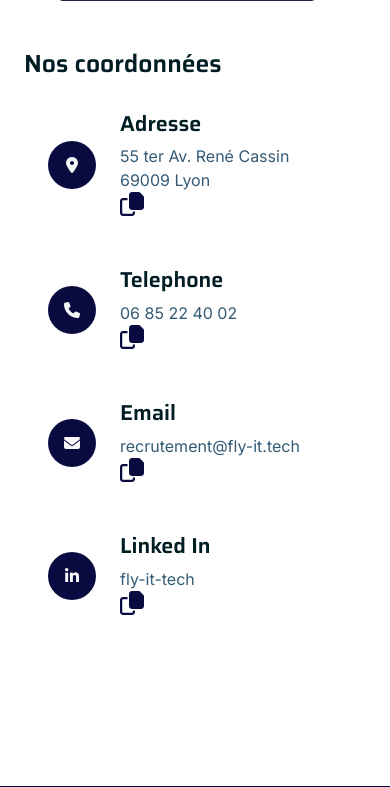
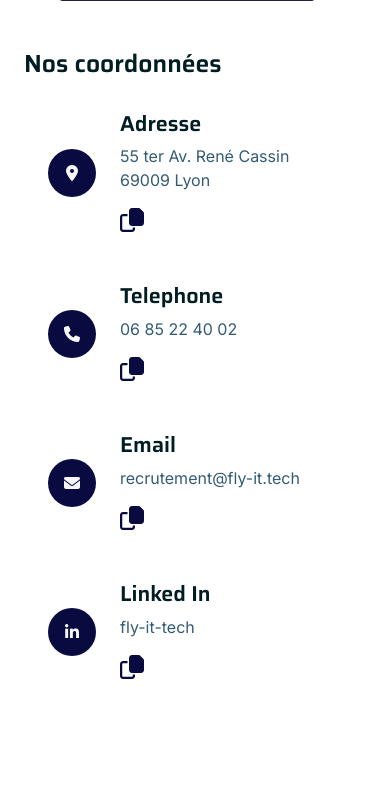
Before and after one commit to alexbalak21/fly-it_site, a PHP site: page /contact.php in a window 390 px wide. Shown: the part 1004-1791 px from the top of the page. Run offline with PHP 8.4, Linux system fonts and the light colour scheme; some libraries are stand-ins or nearby versions.

Commit message:
Contact-page: placed compy icons on mobile

```diff
--- a/css/style.css
+++ b/css/style.css
@@ -263,6 +263,9 @@
     .about .btn-container {
         text-align: center;
     }
+    .contact-page .fa-copy {
+        margin-top: 16px;
+    }
 }
 
 .page-header {
@@ -510,9 +513,6 @@
         color: var(--secondary) !important;
     }
 
-    & .fa-copy {
-    }
-
     & .icon-circle {
         height: var(--icon-cirlce-size);
         min-width: var(--icon-cirlce-size) !important;
```
